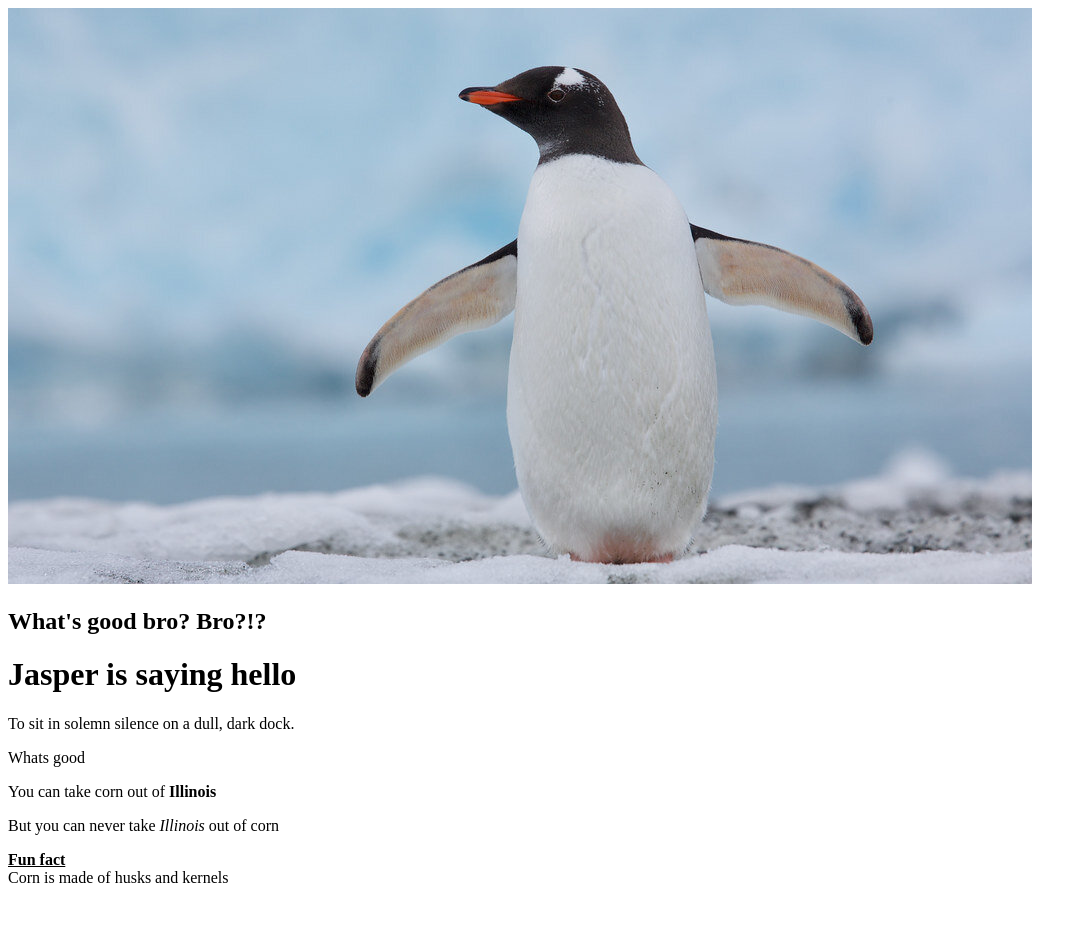
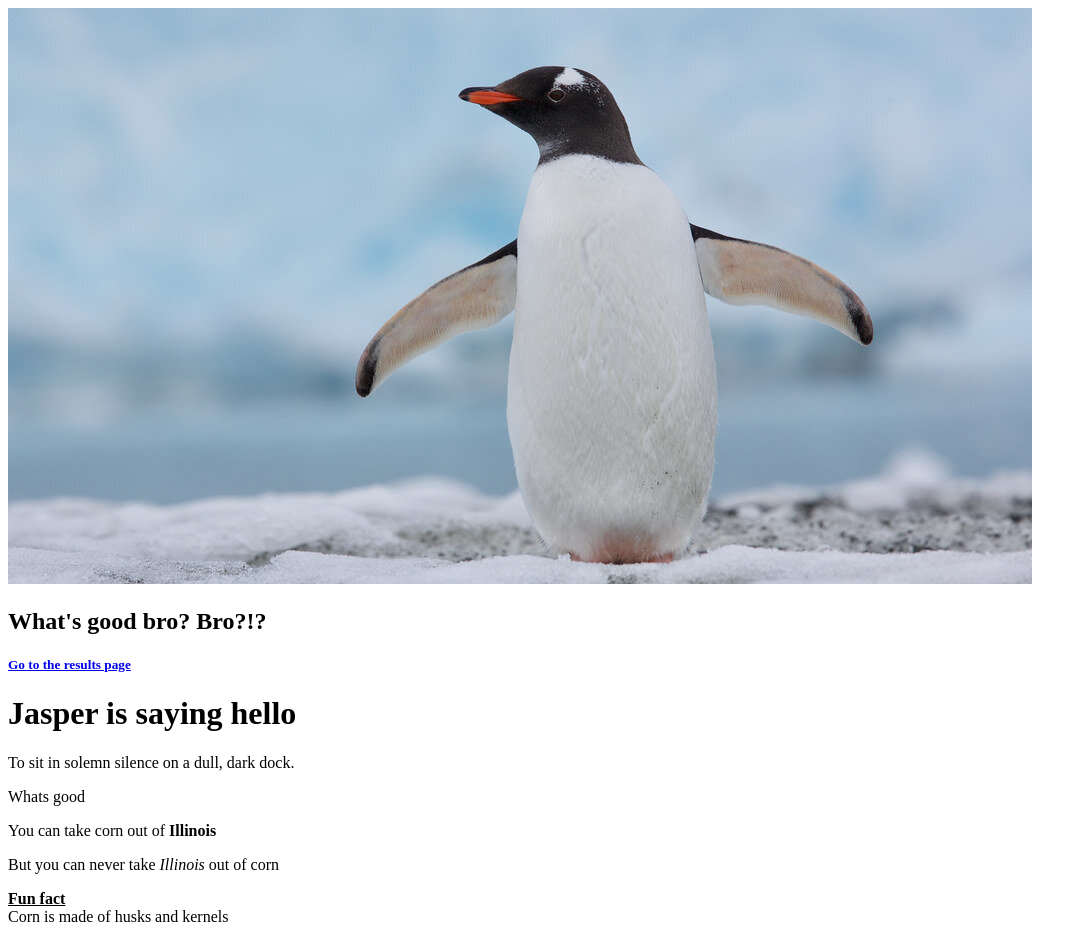
Before and after one commit to jasbirdie/week1, a Next.js app: page / in a window 1280 px wide. Shown: the whole page, without its empty margins (0-1087 px from the left). Before the commit the page ends 903 px from the top, so only its background shows below. Built offline with nearby package versions, Linux system fonts and the light colour scheme.

Commit message:
link to results page

```diff
--- a/pages/index.tsx
+++ b/pages/index.tsx
@@ -10,6 +10,7 @@ export default function Index() {
 
                 <div id="top-section">          <a href="https://tsl.news">  <img src="/studying-penguin-poo-t.jpg" id="template"/> </a>
                 <h2> What's good bro? Bro?!? </h2>
+                <h5><a href="results">Go to the results page</a></h5>
                 </div>
             <div id="body">
             <h1>Jasper is saying hello</h1>
```
